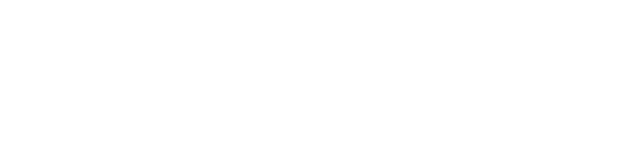
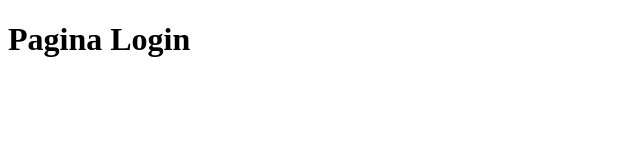
Before and after one commit to hiromykoga/prueba_repositorio, a plain HTML site: page index.html in a window 1280 px wide. Shown: the whole page, without its empty margins (0-640 px from the left). Drawn offline with Linux system fonts and the light colour scheme.

Commit message:
Se adiciona titulo

```diff
--- a/index.html
+++ b/index.html
@@ -5,6 +5,6 @@
 		<title>Primer pagina web GIT</title>
 	</head>
 	<body>
-
+		<h1>Pagina Login</h1>
 	</body>
 </html>
```
